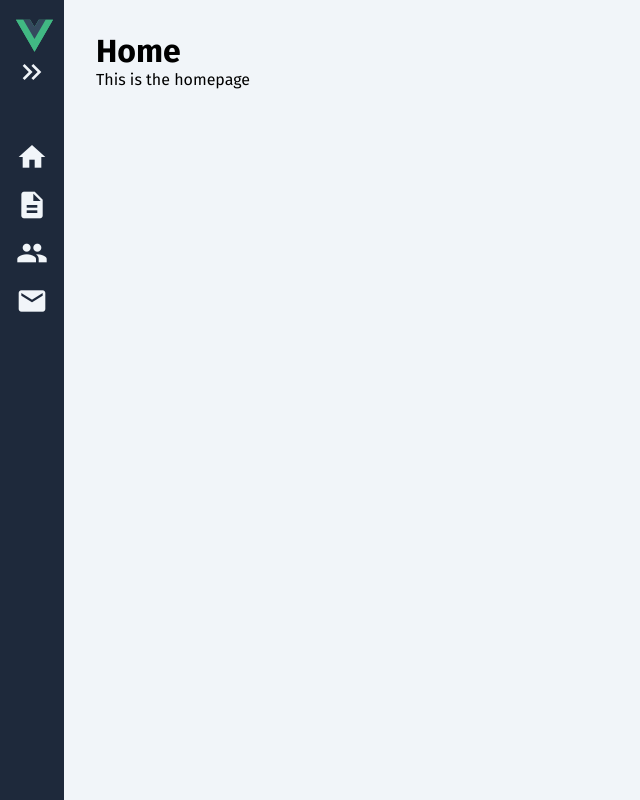
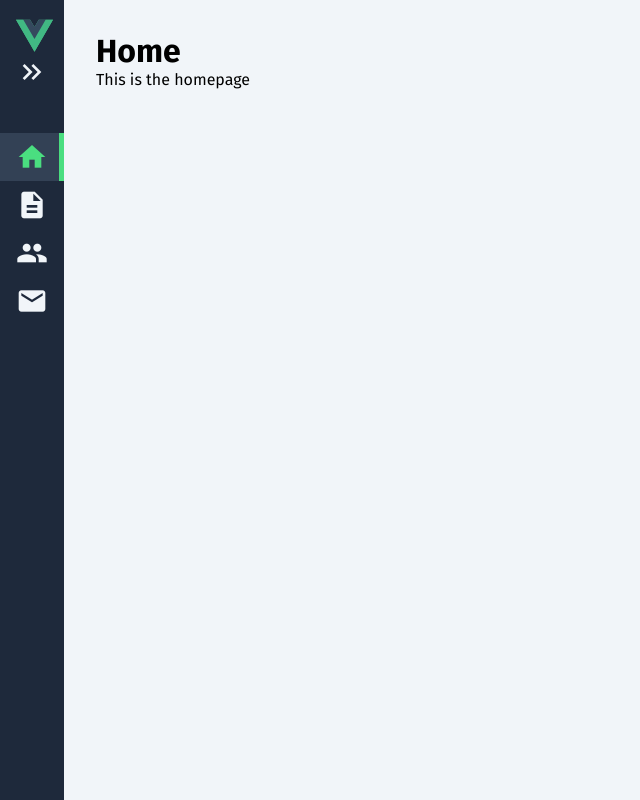
Before and after one commit to AdaN6/responsive_sidebar, a Vue app: page / in a window 1280 px wide. Shown: the whole page, without its empty margins (0-640 px from the left). Built offline with nearby package versions, Linux system fonts and the light colour scheme.

Commit message:
added active menu page css

```diff
--- a/src/components/Sidebar.vue
+++ b/src/components/Sidebar.vue
@@ -130,12 +130,16 @@ aside{
                 transition: 0.2s ease-out;
             }
 
-            &:hover {
+            &:hover, &.router-link-exact-active {
                 background-color: var(--dark-alt);
 
                 .material-icons, .text {
                     color: var(--primary);
                 }
+            }
+
+            &.router-link-exact-active {
+                border-right: 5px solid var(--primary);
             }
         }
     }
```
